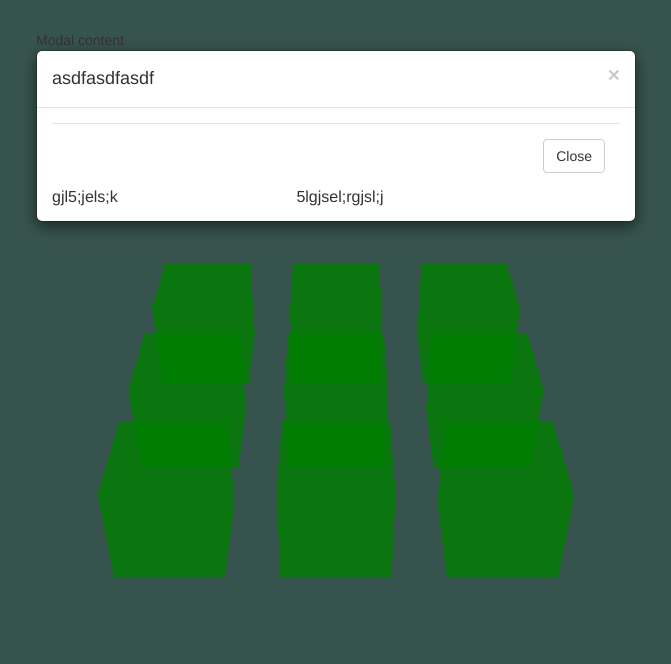
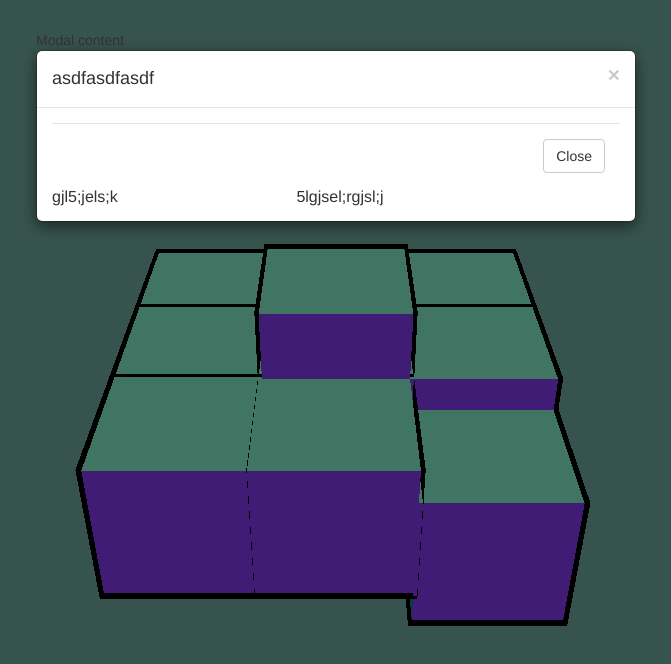
Before and after one commit to gregkelso/School-Assignments-Projects, a plain HTML site: page finalProject/index.html in a window 1280 px wide. Shown: the whole page, without its empty margins (304-975 px from the left). Drawn offline with Linux system fonts and the light colour scheme; animation ran at ten frames a second.

Commit message:
Arranged 3x3 grid, added outlines

```diff
--- a/finalProject/index.html
+++ b/finalProject/index.html
@@ -7,6 +7,7 @@
     <!-- THREE.js imports -->
 	<script src="libs/three.js"></script>
 	<script src="libs/threex.keyboardstate.js"></script>
+    <script src="libs/OrbitControls.js"></script>
 </head>
 <body>
 <!-- Modal -->
@@ -38,56 +39,84 @@
         $('#myModal').modal('show');
     });
 
-	var camera, scene, renderer, spotLight, keyboard;
+	var camera, scene, renderer, keyboard, controls;
+
+    init();
+    animate();
 
     function createBlocks() {
         // Block geo/mat
         var blockGeo = new THREE.BoxGeometry(10, 10, 10);
-        var blockMat = new THREE.MeshBasicMaterial({
-            color: 0x00ff00,
-            transparent: true,
-            opacity: 0.8,
-            shininess: 60
-        });
+        var blockMat = new THREE.MeshNormalMaterial();
+
+        var outlineMat = new THREE.MeshBasicMaterial({color: 0x000000, side: THREE.BackSide});
+
         // Create the blocks
         var block1 = new THREE.Mesh(blockGeo, blockMat);
+        var out1 = new THREE.Mesh(blockGeo, outlineMat);
+        out1.scale.multiplyScalar(1.05);
         scene.add(block1);
+        scene.add(out1);
         var block2 = new THREE.Mesh(blockGeo, blockMat);
+        var out2 = new THREE.Mesh(blockGeo, outlineMat);
+        out2.scale.multiplyScalar(1.05);
         scene.add(block2);
+        scene.add(out2);
         var block3 = new THREE.Mesh(blockGeo, blockMat);
+        var out3 = new THREE.Mesh(blockGeo, outlineMat);
+        out3.scale.multiplyScalar(1.05);
         scene.add(block3);
+        scene.add(out3);
         var block4 = new THREE.Mesh(blockGeo, blockMat);
+        var out4 = new THREE.Mesh(blockGeo, outlineMat);
+        out4.scale.multiplyScalar(1.05);
         scene.add(block4);
+        scene.add(out4);
         var block5 = new THREE.Mesh(blockGeo, blockMat);
+        var out5 = new THREE.Mesh(blockGeo, outlineMat);
+        out5.scale.multiplyScalar(1.05);
         scene.add(block5);
+        scene.add(out5);
         var block6 = new THREE.Mesh(blockGeo, blockMat);
+        var out6 = new THREE.Mesh(blockGeo, outlineMat);
+        out6.scale.multiplyScalar(1.05);
         scene.add(block6);
+        scene.add(out6);
         var block7 = new THREE.Mesh(blockGeo, blockMat);
+        var out7 = new THREE.Mesh(blockGeo, outlineMat);
+        out7.scale.multiplyScalar(1.05);
         scene.add(block7);
+        scene.add(out7);
         var block8 = new THREE.Mesh(blockGeo, blockMat);
+        var out8 = new THREE.Mesh(blockGeo, outlineMat);
+        out8.scale.multiplyScalar(1.05);
         scene.add(block8);
+        scene.add(out8);
         var block9 = new THREE.Mesh(blockGeo, blockMat);
+        var out9 = new THREE.Mesh(blockGeo, outlineMat);
+        out9.scale.multiplyScalar(1.05);
         scene.add(block9);
+        scene.add(out9);
+
         // Position the blocks
-        block1.position.x = -15;
-        block1.position.y = 15;
-        block2.position.x = -0;
-        block2.position.y = 15;
-        block3.position.x = 15;
-        block3.position.y = 15;
-        block4.position.x = -15;
-        block4.position.y = 0;
-        block5.position.x = 0;
-        block5.position.y = 0;
-        block6.position.x = 15;
-        block6.position.y = 0;
-        block7.position.x = -15;
-        block7.position.y = -15;
-        block8.position.x = 0;
-        block8.position.y = -15;
-        block9.position.x = 15;
-        block9.position.y = -15;
-
+        block1.position.set(-10, 10, 0);
+        out1.position.set(-10, 10, 0);
+        block2.position.set(0, 10, 0);
+        out2.position.set(0, 10, 0);
+        block3.position.set(10, 10, 0);
+        out3.position.set(10, 10, 0);
+        block4.position.set(-10, 0, 0);
+        out4.position.set(-10, 0, 0);
+        block5.position.set(0, 0, 5);
+        out5.position.set(0, 0, 5);
+        block6.position.set(10, 0, 0);
+        out6.position.set(10, 0, 0);
+        block7.position.set(-10, -10, 0);
+        out7.position.set(-10, -10, 0);
+        block8.position.set(0, -10, 0);
+        out8.position.set(0, -10, 0);
+        block9.position.set(10, -10, -2.5);
+        out9.position.set(10, -10, -2.5);
     }
 
 	function init()
@@ -95,35 +124,43 @@
 		keyboard = new THREEx.KeyboardState();
 		scene = new THREE.Scene();
 
+
         // Add blocks
         createBlocks();
 
-		camera = new THREE.PerspectiveCamera( 45, window.innerWidth / window.innerHeight, 0.1, 1000 );
-		camera.position.x = 0;
-		camera.position.y = -80;
-		camera.position.z = 60;
+		camera = new THREE.PerspectiveCamera( 45, window.innerWidth / window.innerHeight, 0.1, 20000 );
+        scene.add(camera);
+        camera.position.set(0, -60, 40);
 		camera.lookAt( scene.position );
+        camera.up.set(0,0,1); // <<<------------------- THIS ALLOWS ROTATING AROUND Z AXIS W/ ORBITCONTROLS
 
 		renderer = new THREE.WebGLRenderer();
 		renderer.setClearColor( 0x6fa79a, 1.0 );
 		renderer.setSize( window.innerWidth, window.innerHeight );
 		renderer.shadowMapEnabled = true;
 
-        spotLight = new THREE.SpotLight( 0xffffff );
-        spotLight.shadowCameraNear = 10;
-        spotLight.shadowCameraFar = 500;
+        var spotLight = new THREE.SpotLight(0xffffff);
+        spotLight.position.set(20, -80, 60);
         spotLight.castShadow = true;
-        spotLight.position.set( 100, 0, 200 );
-		spotLight.lookAt( scene.position );
-        scene.add( spotLight );
+        spotLight.lookAt(scene.position);
+        scene.add(spotLight);
 
-		var ambientLight = new THREE.AmbientLight(0x4c9636);
-		ambientLight.intensity = .1;
-		scene.add( ambientLight );
+        var ambLight = new THREE.AmbientLight( 0x000000 ); // soft white light
+        scene.add(ambLight);
+
+        controls = new THREE.OrbitControls( camera, renderer.domElement );
+        controls.addEventListener( 'change', render );
 
 		document.body.appendChild( renderer.domElement );
 		render();
+        animate();
 	}
+
+    function animate() {
+        requestAnimationFrame( animate );
+        renderer.render( scene, camera );
+        controls.update();
+    }
 
 	function render()
 	{
@@ -131,12 +168,8 @@
         if (keyboard.pressed("p")) {
             $('#myModal').modal('show');
         }
-
-		requestAnimationFrame( render );
 		renderer.render( scene, camera );
 	}
-
-	window.onload = init;
 </script>
 </body>
 </html>
```
Also changed, not shown: finalProject/libs/OrbitControls.js (added).
